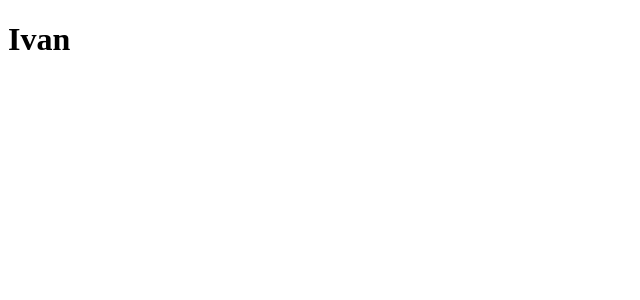
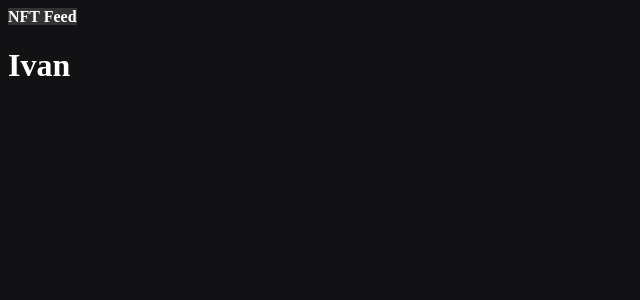
Before and after one commit to ivannalon/reactapp, a React (Vite) app: page / in a window 1280 px wide. Shown: the top 300 px of the page, without its empty margins (0-640 px from the left). Built offline with nearby package versions, Linux system fonts and the light colour scheme.

Commit message:
Adicionando styles module

```diff
--- a/src/App.jsx
+++ b/src/App.jsx
@@ -1,7 +1,12 @@
+import { Header } from "./components/Header";
 import { Post } from "./Post";
+import "./styles.css"
 
 export function App() {
   return (
-    <Post author="Ivan"/>
+    <>
+      <Header/>
+      <Post author="Ivan"/>
+    </>
   )
 }
--- /dev/null
+++ b/src/components/Header.jsx
@@ -0,0 +1,7 @@
+import styles from "./Header.module.css"
+
+export function Header(){
+  return (
+    <strong className={styles.header}>NFT Feed</strong>
+  )
+}
--- /dev/null
+++ b/src/components/Header.module.css
@@ -0,0 +1,4 @@
+.header {
+  background: #333;
+  height: 80px;
+}
--- /dev/null
+++ b/src/styles.css
@@ -0,0 +1,4 @@
+body {
+  background: #121214;
+  color: #fff;
+}
```
